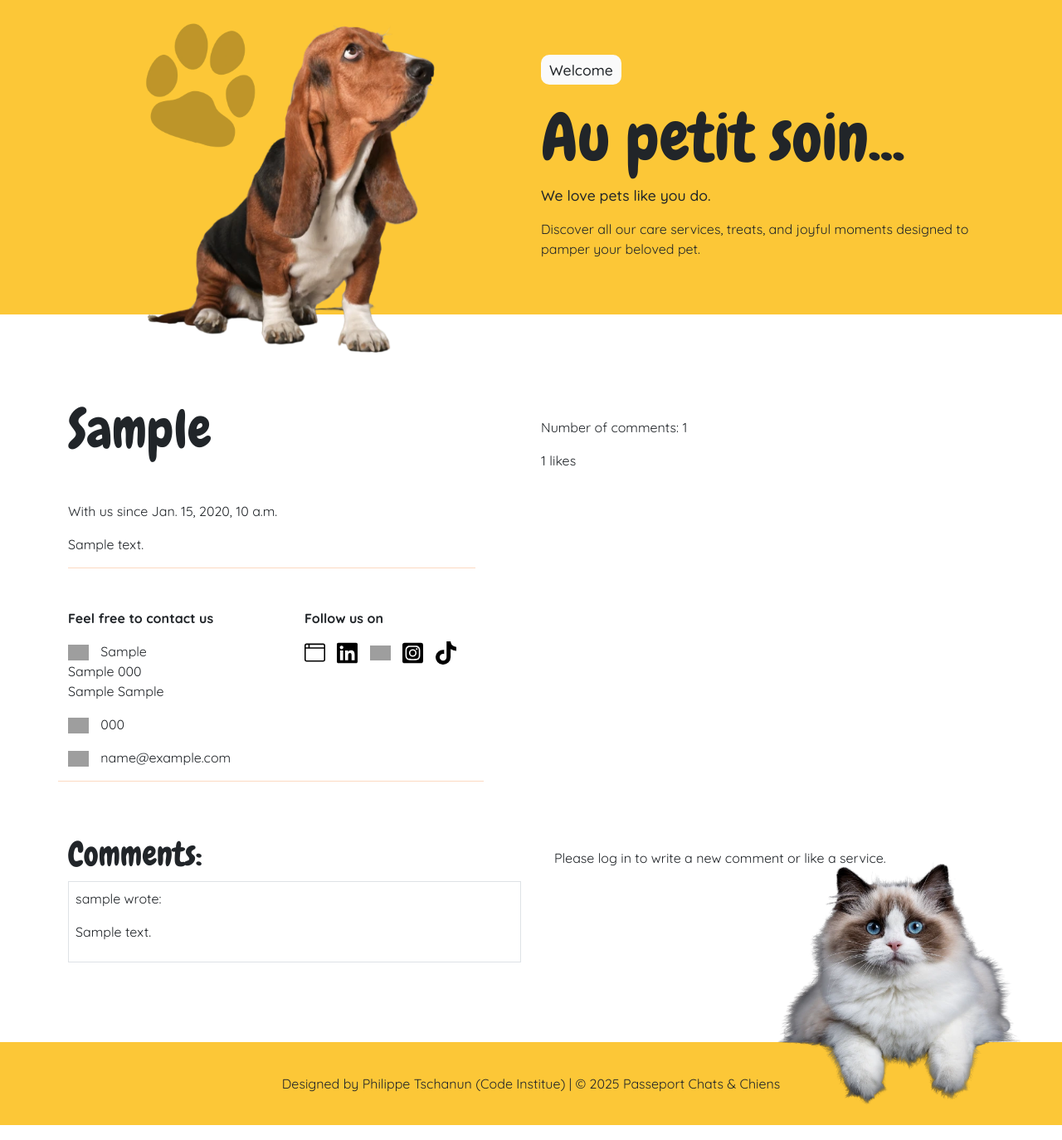
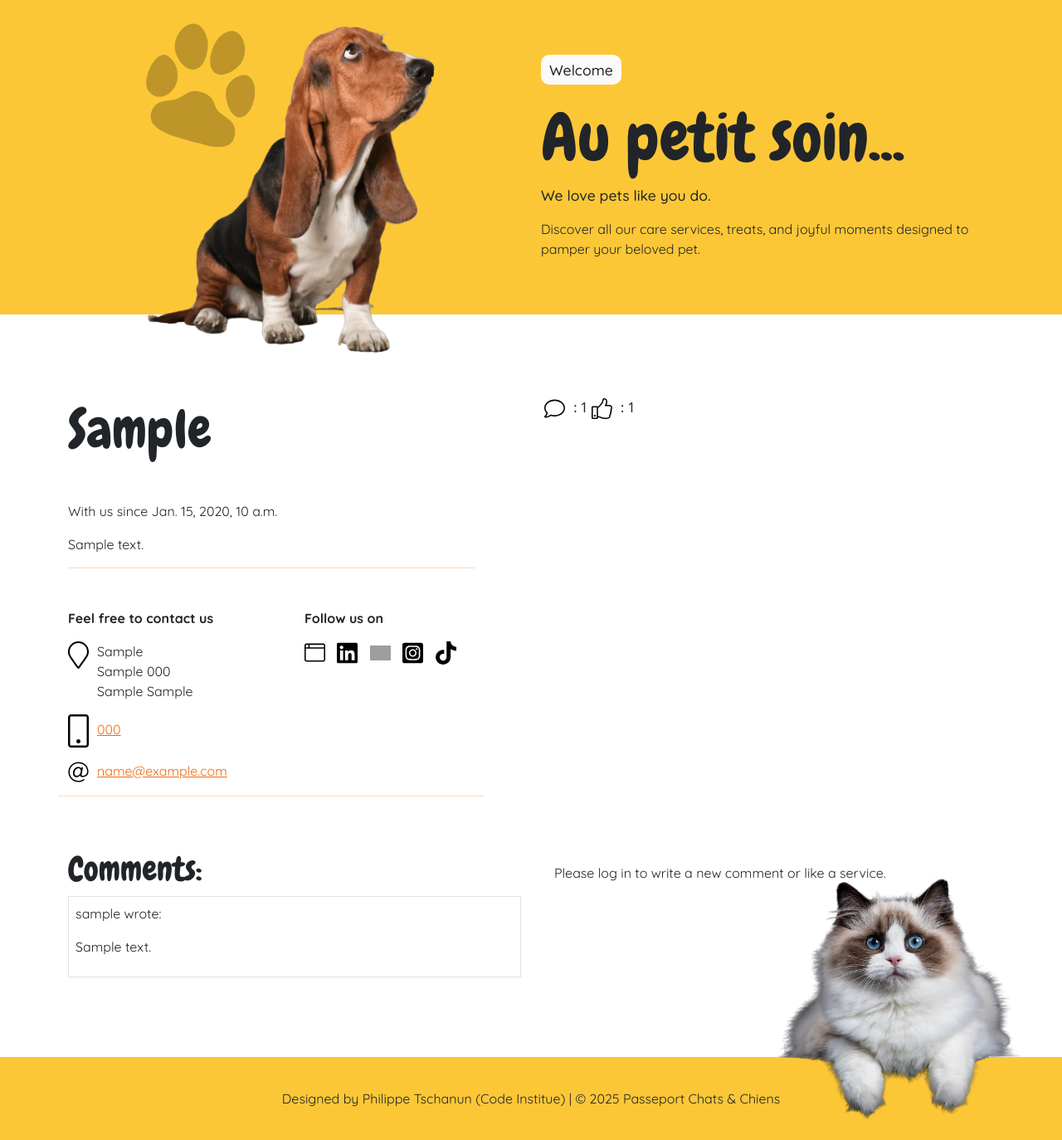
Before and after one commit to PhilippeItsMe/ci-portfolio4-django, a Django app: a page that uses pet_businesses/templates/pet_businesses/pet_business_detail.html in a window 1280 px wide. Shown: the part 104-1478 px from the top of the page at 83% size. Run offline with Django 4.2, Linux system fonts and the light colour scheme; tables that the repository leaves empty hold one stand-in row (values such as "Sample post"); some libraries are stand-ins or nearby versions; grey boxes are pictures that could not be loaded.

Commit message:
Designing comment and like counts

```diff
--- a/pet_businesses/templates/pet_businesses/pet_business_detail.html
+++ b/pet_businesses/templates/pet_businesses/pet_business_detail.html
@@ -18,15 +18,24 @@
                 <div class="row spacing-up">
                     <div class="col-md-6">
                         <p class="fw-bold">Feel free to contact us</p>
-                        <p><img class="picto" src="{% static 'images/mapmarker' %}" alt="Address marker">
+                        <p class="right-move-up">
+                            <img class="picto" src="{% static 'images/mapmarker.svg' %}" alt="Address marker">
                             {{ pet_business_detail.firm }} <br>
                             {{ pet_business_detail.street }} {{ pet_business_detail.number }} <br>
                             {{ pet_business_detail.npa }} {{ pet_business_detail.locality }}
                         </p>
-                        <p><img class="picto" src="{% static 'images/mobile' %}" alt="Phone">
-                            {{ pet_business_detail.phone }}</p>
-                        <p><img class="picto" src="{% static 'images/at' %}" alt="Email">
-                            {{ pet_business_detail.email }}</p>
+                        <p class="right-move">
+                            <a class="link" href="tel:{{ pet_business_detail.phone }}">
+                                <img class="picto" src="{% static 'images/mobile.svg' %}"
+                                    alt="Phone">{{ pet_business_detail.phone }}
+                            </a>
+                        </p>
+                        <p class="right-move">
+                            <a class="link" href="mailto:{{ pet_business_detail.email }}">
+                                <img class="picto" src="{% static 'images/at.svg' %}"
+                                    alt="Email">{{ pet_business_detail.email }}
+                            </a>
+                        </p>
                     </div>
                     <div class="col-md-6">
                         <p class="fw-bold">Follow us on</p>
@@ -62,20 +71,24 @@
             </div>
 
             <div class="col-md-6">
+
                 <!-- Conditional default picture display -->
                 {% if pet_business_detail.featured_image and "placeholder" in pet_business_detail.featured_image.url %}
-                <img class="card-img-top scale" src="{% static 'images/defaultpetbusiness.jpg' %}"
+                <img class="card-img-top rounded-corner" src="{% static 'images/defaultpetbusiness.webp' %}"
                     alt="Default pet business image">
                 {% else %}
-                <img class="card-img-top" src="{{ pet_business_detail.featured_image.url }}"
+                <img class="card-img-top rounded-corner" src="{{ pet_business_detail.featured_image.url }}"
                     alt="{{ pet_business.title }}">
                 {% endif %}
 
+
+
                 <!-- Comments count -->
-                <p>Number of comments: {{ comment_count }}</p>
-
+                <span><img class="picto" src="{% static 'images/comment.svg' %}" alt="Comment">:
+                    {{ comment_count }}</span>
                 <!-- Likes count -->
-                <p>{{ pet_business_detail.likes.count }} likes</p>
+                <span><img class="picto" src="{% static 'images/like.svg' %}" alt="Like">:
+                    {{ pet_business_detail.likes.count }}</span>
 
                 <!-- Like & Unlike Button -->
                 {% if user|in_group:"Pet Owners" %}
@@ -94,7 +107,6 @@
                 {% endif %}
             </div>
         </div>
-
 
         <!-- Displaying Comments -->
 
@@ -150,7 +162,6 @@
     </div>
 </div>
 
-
 <!-- Delete confirmation modal -->
 
 <div class="modal fade" id="deleteModal" tabindex="-1" aria-labelledby="deleteModalLabel" aria-hidden="true">
--- a/pet_businesses/templates/pet_businesses/pet_business_form.html
+++ b/pet_businesses/templates/pet_businesses/pet_business_form.html
@@ -62,7 +62,7 @@
                     <button type="button" class="btn-close" data-bs-dismiss="modal" aria-label="Close"></button>
                 </div>
                 <div class="modal-body">
-                    Are you sure you want to delete this pet business?
+                    Are you sure you want to delete this pet compagny?
                     This action cannot be undone.
                 </div>
                 <div class="modal-footer">
--- a/pet_businesses/templates/pet_businesses/pet_business_list.html
+++ b/pet_businesses/templates/pet_businesses/pet_business_list.html
@@ -14,7 +14,7 @@
                             <p>{{ pet_business.locality }}</p>
                             <div class="image-wrapper">
                                 {% if "placeholder" in pet_business.featured_image.url %}
-                                <img class="round-image" src="{% static 'images/defaultpetbusiness.jpg' %}"
+                                <img class="round-image" src="{% static 'images/defaultpetbusiness.webp' %}"
                                     alt="placeholder image">
                                 {% else %}
                                 <img class="round-image" src="{{ pet_business.featured_image.url }}"
--- a/static/css/style.css
+++ b/static/css/style.css
@@ -67,7 +67,7 @@ h3 {
 p,
 a,
 .btn,
-address,
+th,
 li {
     font-family: "Quicksand", serif;
     font-size: 1rem;
@@ -217,6 +217,20 @@ footer {
     margin-right: 10px;
 }
 
+.right-move-up {
+    display: flex;
+    align-items: start;
+}
+
+.right-move {
+    display: flex;
+    align-items: center;
+}
+
+.rounded-corner {
+    border-radius: 20px;
+}
+
 /*----- Header & Footer Responsivness -----*/
 
 @media screen and (max-width: 768px) {
```
